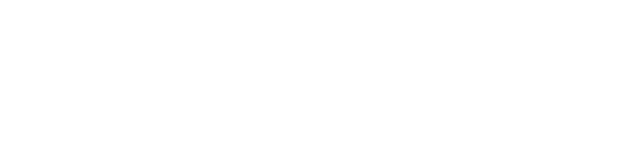
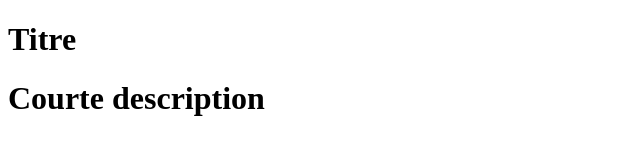
Before and after one commit to midnight06/Mon-Cv, a plain HTML site: page index.html in a window 1280 px wide. Shown: the whole page, without its empty margins (0-640 px from the left). Drawn offline with Linux system fonts and the light colour scheme.

Commit message:
mise en place de la section description

```diff
--- a/index.html
+++ b/index.html
@@ -8,6 +8,7 @@
     <title>Document</title>
 </head>
 <body>
-
+    <h1>Titre</h1>
+    <h1>Courte description</h1>
 </body>
 </html>
```
